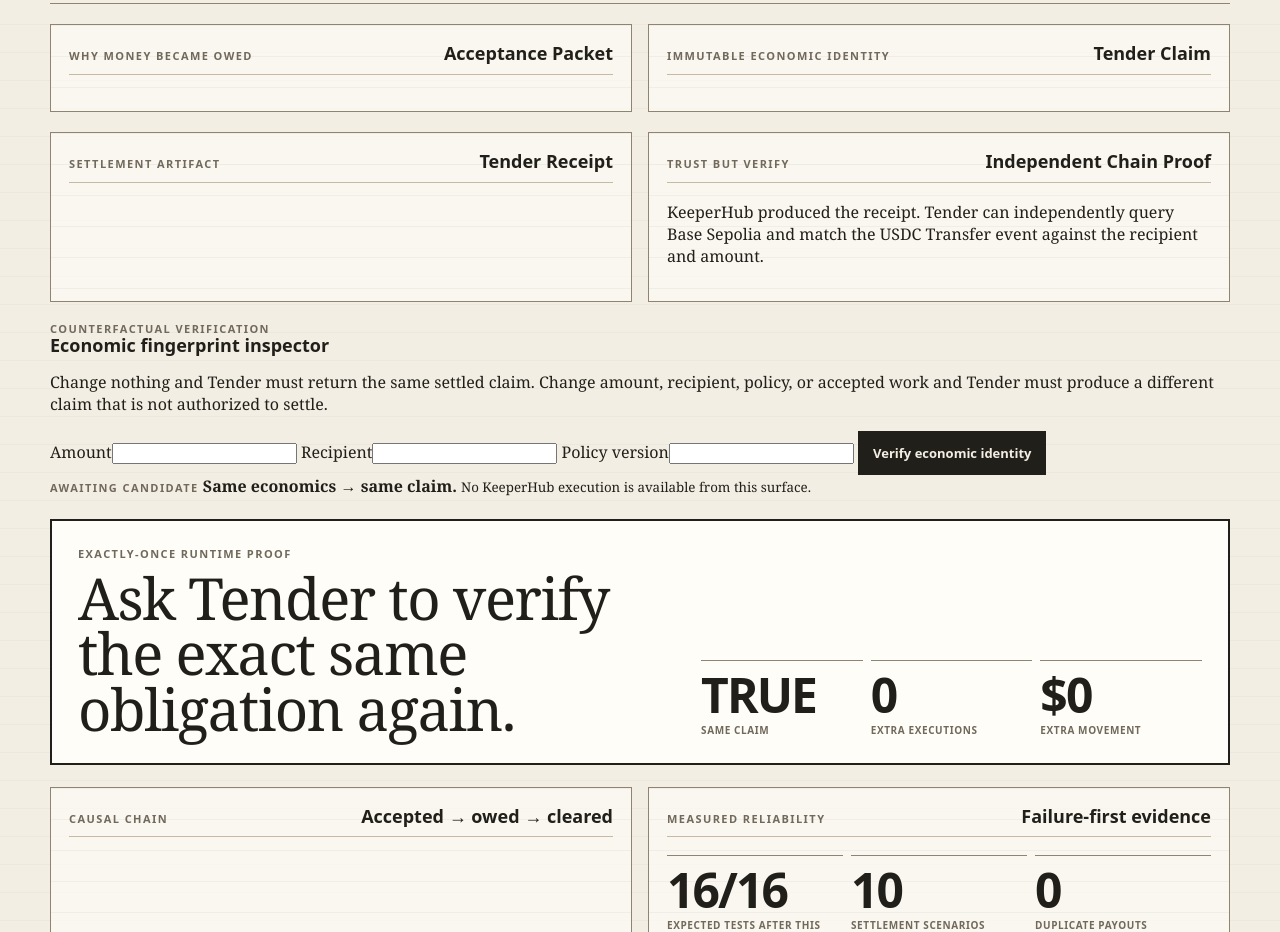
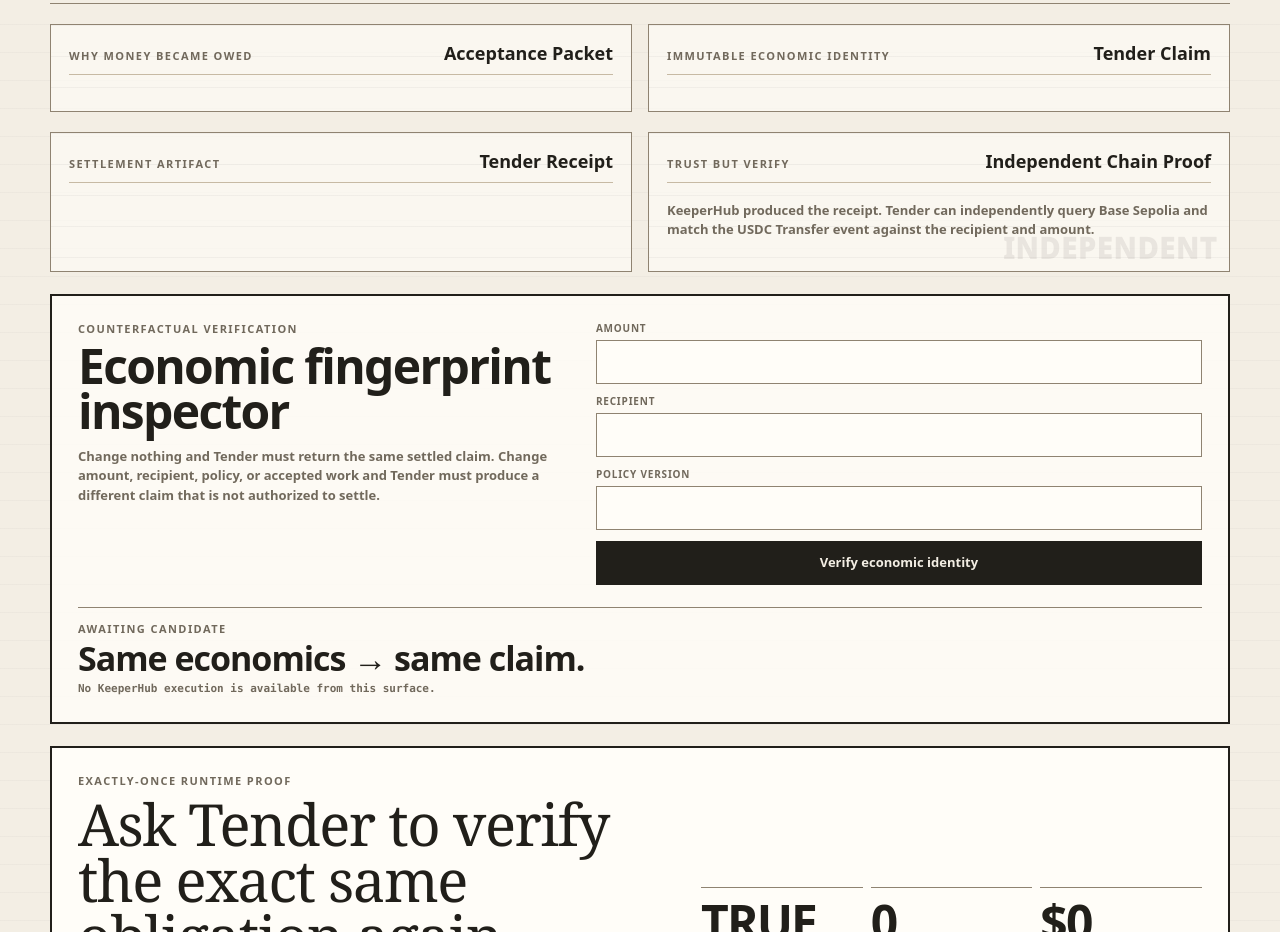
Before and after one commit to Faadil1/tender, a website: page public/index.html in a window 1280 px wide. Shown: the part 900-1832 px from the top of the page. Drawn offline with Linux system fonts and the light colour scheme; no server answers.

Commit message:
Load Tender clearing desk styles

```diff
--- a/public/index.html
+++ b/public/index.html
@@ -6,6 +6,7 @@
     <meta name="description" content="Tender clears economic obligations created by accepted work, exactly once through KeeperHub." />
     <title>Tender — Economic clearing for accepted work</title>
     <link rel="stylesheet" href="/styles.css" />
+    <link rel="stylesheet" href="/delta.css" />
   </head>
   <body>
     <main class="packet">
```
